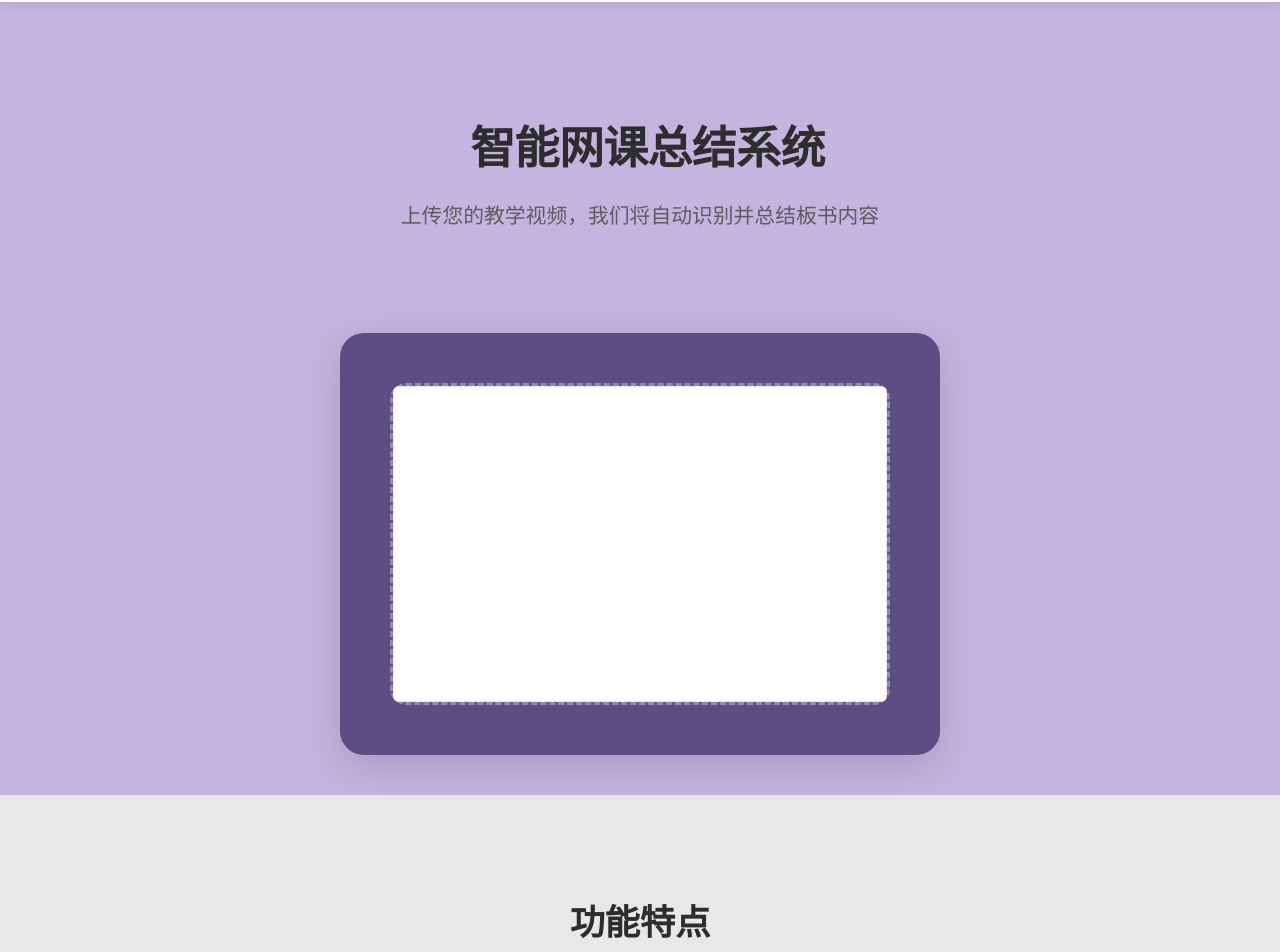
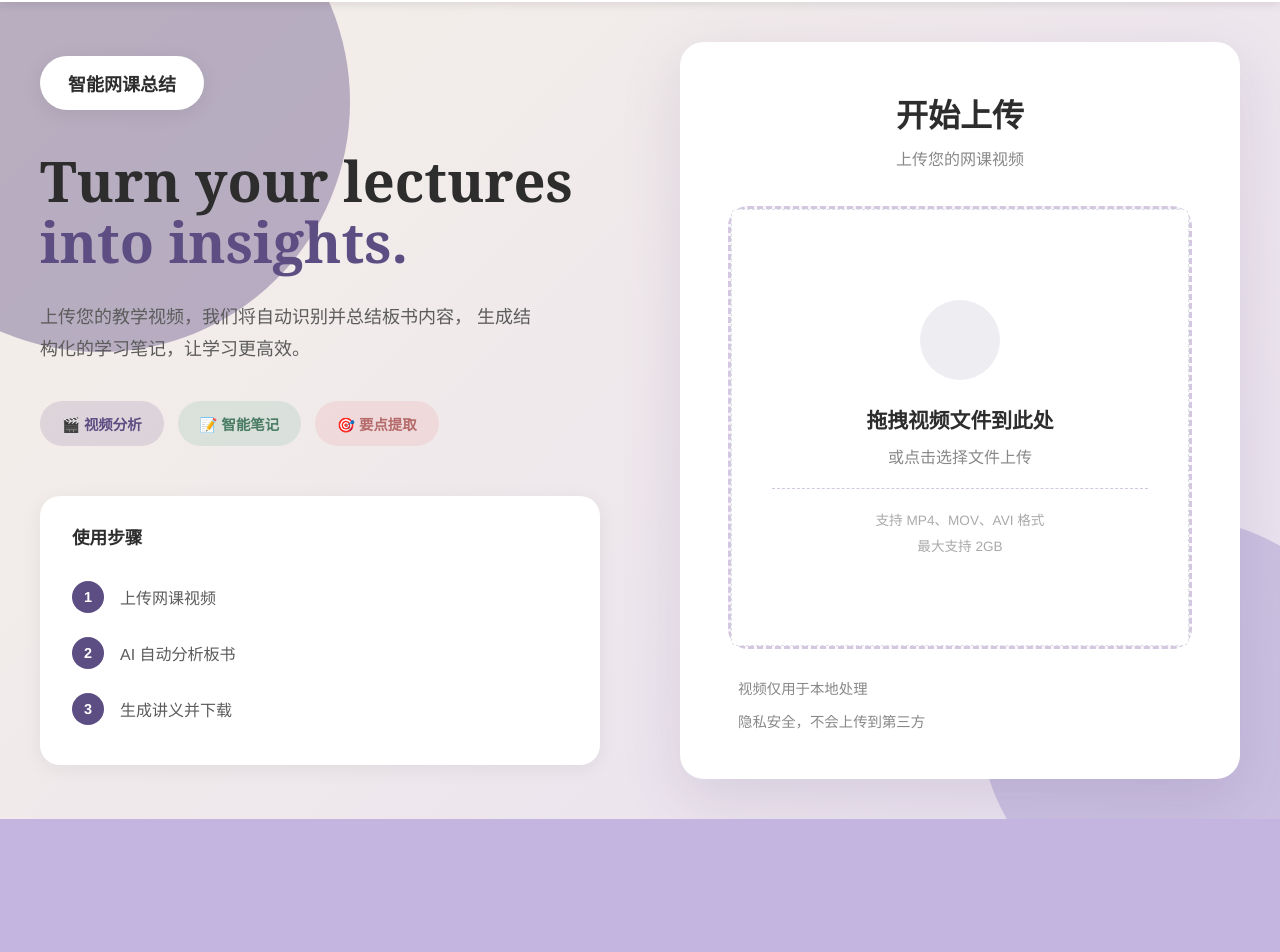
Before and after one commit to yaomiaooo/wang-ke-zong-jie, a Vue app in the folder vue/: page / in a window 1280 px wide. Shown: the part 58-1010 px from the top of the page. After the commit the page ends 877 px from the top, so only its background shows below. Built offline with nearby package versions, Linux system fonts and the light colour scheme; no server answers.

Commit message:
修改首页ui

```diff
--- a/vue/src/views/Home.vue
+++ b/vue/src/views/Home.vue
@@ -1,19 +1,59 @@
 <template>
   <div class="home-container">
-    <div class="hero-section">
-      <div class="hero-content">
-        <h1 class="hero-title">
-          <i class="el-icon-video-camera"></i>
-          智能网课总结系统
+    <!-- 装饰元素 -->
+    <div class="decoration decoration-1"></div>
+    <div class="decoration decoration-2"></div>
+    <div class="decoration decoration-3"></div>
+
+    <div class="home-content">
+      <!-- 左侧功能介绍区域 -->
+      <div class="intro-section">
+        <div class="brand-badge">
+          <span class="brand-text">智能网课总结</span>
+        </div>
+
+        <h1 class="intro-title">
+          Turn your lectures
+          <br>
+          <span class="highlight">into insights.</span>
         </h1>
-        <p class="hero-subtitle">
-          上传您的教学视频，我们将自动识别并总结板书内容
+
+        <p class="intro-subtitle">
+          上传您的教学视频，我们将自动识别并总结板书内容，
+          生成结构化的学习笔记，让学习更高效。
         </p>
+
+        <div class="feature-tags">
+          <span class="tag tag-purple">🎬 视频分析</span>
+          <span class="tag tag-green">📝 智能笔记</span>
+          <span class="tag tag-salmon">🎯 要点提取</span>
+        </div>
+
+        <div class="steps-list">
+          <h3>使用步骤</h3>
+          <div class="step-item">
+            <span class="step-num">1</span>
+            <span>上传网课视频</span>
+          </div>
+          <div class="step-item">
+            <span class="step-num">2</span>
+            <span>AI 自动分析板书</span>
+          </div>
+          <div class="step-item">
+            <span class="step-num">3</span>
+            <span>生成讲义并下载</span>
+          </div>
         </div>
       </div>
 
+      <!-- 右侧上传区域 -->
       <div class="upload-section">
         <div class="upload-card">
+          <div class="card-header">
+            <h2>开始上传</h2>
+            <p>上传您的网课视频</p>
+          </div>
+
           <el-upload
             ref="uploadRef"
             class="upload-area"
@@ -27,48 +67,43 @@
             :key="uploadKey"
           >
             <div class="upload-content">
+              <div class="upload-icon-wrapper">
                 <i class="el-icon-upload upload-icon"></i>
+              </div>
               <div class="upload-text">
-              <h3>上传视频文件</h3>
-              <p>将视频文件拖到此处，或点击选择文件</p>
-              <p class="upload-hint"></p>
+                <h3>拖拽视频文件到此处</h3>
+                <p>或点击选择文件上传</p>
+              </div>
+              <div class="upload-hint">
+                <span>支持 MP4、MOV、AVI 格式</span>
+                <span>最大支持 2GB</span>
               </div>
             </div>
           </el-upload>
 
           <div v-if="uploading" class="progress-section">
-          <p class="progress-text">正在上传文件...</p>
+            <div class="progress-info">
+              <span class="progress-label">正在上传...</span>
+              <span class="progress-percent">{{ uploadProgress }}%</span>
+            </div>
             <el-progress
               :percentage="uploadProgress"
-            :stroke-width="8"
+              :stroke-width="10"
               :text-inside="true"
+              status="exception"
             />
           </div>
+
+          <div class="upload-tips">
+            <div class="tip-item">
+              <i class="el-icon-circle-check"></i>
+              <span>视频仅用于本地处理</span>
+            </div>
+            <div class="tip-item">
+              <i class="el-icon-circle-check"></i>
+              <span>隐私安全，不会上传到第三方</span>
             </div>
           </div>
-
-    <div class="features-section">
-      <h2>功能特点</h2>
-      <div class="features-grid">
-        <div class="feature-card">
-          <i class="el-icon-view"></i>
-          <h3>智能识别</h3>
-          <p>自动识别板书区域和内容</p>
-        </div>
-        <div class="feature-card">
-          <i class="el-icon-edit"></i>
-          <h3>手动调整</h3>
-          <p>支持手动调整识别区域</p>
-        </div>
-        <div class="feature-card">
-          <i class="el-icon-document"></i>
-          <h3>智能总结</h3>
-          <p>生成结构化的内容总结</p>
-        </div>
-        <div class="feature-card">
-          <i class="el-icon-download"></i>
-          <h3>导出PDF</h3>
-          <p>一键导出为PDF文档</p>
         </div>
       </div>
     </div>
@@ -162,186 +197,366 @@ export default {
 <style scoped>
 .home-container {
   min-height: 100vh;
-  background-color: #c4b5e0;
-  padding: 0;
+  display: flex;
+  align-items: center;
+  justify-content: center;
+  padding: 40px 20px;
+  position: relative;
+  overflow: hidden;
+  background: linear-gradient(135deg, #f5f0e8 0%, #e8e0f0 100%);
 }
 
-.hero-section {
-  padding: 80px 20px 60px;
-  text-align: center;
+/* 装饰元素 */
+.decoration {
+  position: absolute;
+  border-radius: 100%;
+  opacity: 0.4;
+}
+
+.decoration-1 {
+  width: 500px;
+  height: 500px;
+  background: #5c4d82;
+  top: -150px;
+  left: -150px;
+}
+
+.decoration-2 {
+  width: 400px;
+  height: 400px;
+  background: #9b8dc7;
+  bottom: -100px;
+  right: -100px;
+}
+
+.decoration-3 {
+  width: 250px;
+  height: 250px;
+  background: #7eb89e;
+  top: 40%;
+  right: 5%;
+}
+
+.home-content {
+  display: grid;
+  grid-template-columns: 1fr 1fr;
+  gap: 80px;
+  max-width: 1200px;
+  width: 100%;
+  position: relative;
+  z-index: 1;
+}
+
+/* 左侧功能介绍区 */
+.intro-section {
+  display: flex;
+  flex-direction: column;
+  justify-content: center;
+}
+
+.brand-badge {
+  display: inline-flex;
+  align-items: center;
+  gap: 10px;
+  background: #ffffff;
+  padding: 14px 28px;
+  border-radius: 50px;
+  box-shadow: 0 4px 20px rgba(0, 0, 0, 0.08);
+  margin-bottom: 40px;
+  width: fit-content;
+}
+
+.brand-icon {
+  font-size: 1.5rem;
+}
+
+.brand-text {
+  font-weight: 700;
+  font-size: 1.125rem;
   color: #2d2d2d;
 }
 
-.hero-content {
-  max-width: 800px;
-  margin: 0 auto;
+.intro-title {
+  font-family: 'Georgia', serif;
+  font-size: 3.5rem;
+  font-weight: 700;
+  line-height: 1.1;
+  margin: 0 0 28px 0;
+  color: #2d2d2d;
 }
 
-.hero-title {
-  font-size: 2.8rem;
-  font-weight: 600;
-  margin-bottom: 20px;
-  letter-spacing: -0.5px;
-}
-
-.hero-title i {
-  margin-right: 15px;
+.highlight {
   color: #5c4d82;
 }
 
-.hero-subtitle {
-  font-size: 1.3rem;
+.intro-subtitle {
+  font-size: 1.125rem;
   color: #5c5c5c;
-  margin-bottom: 0;
-  line-height: 1.7;
-  font-weight: 400;
+  line-height: 1.8;
+  margin: 0 0 36px 0;
+  max-width: 500px;
 }
 
+.feature-tags {
+  display: flex;
+  gap: 14px;
+  flex-wrap: wrap;
+  margin-bottom: 50px;
+}
+
+.tag {
+  padding: 12px 22px;
+  border-radius: 50px;
+  font-size: 0.9rem;
+  font-weight: 600;
+}
+
+.tag-purple {
+  background: rgba(92, 77, 130, 0.15);
+  color: #5c4d82;
+}
+
+.tag-green {
+  background: rgba(126, 184, 158, 0.2);
+  color: #4a7c63;
+}
+
+.tag-salmon {
+  background: rgba(235, 150, 150, 0.2);
+  color: #b56b6b;
+}
+
+/* 使用步骤 */
+.steps-list {
+  background: #ffffff;
+  padding: 28px 32px;
+  border-radius: 20px;
+  box-shadow: 0 4px 20px rgba(0, 0, 0, 0.06);
+}
+
+.steps-list h3 {
+  font-size: 1.1rem;
+  font-weight: 700;
+  color: #2d2d2d;
+  margin: 0 0 20px 0;
+}
+
+.step-item {
+  display: flex;
+  align-items: center;
+  gap: 16px;
+  padding: 12px 0;
+  color: #5c5c5c;
+  font-size: 1rem;
+}
+
+.step-num {
+  width: 32px;
+  height: 32px;
+  background: #5c4d82;
+  color: #ffffff;
+  border-radius: 50%;
+  display: flex;
+  align-items: center;
+  justify-content: center;
+  font-weight: 700;
+  font-size: 0.9rem;
+  flex-shrink: 0;
+}
+
+/* 右侧上传区域 */
 .upload-section {
-  padding: 40px 20px;
   display: flex;
-  justify-content: center;
+  align-items: center;
 }
 
 .upload-card {
-  background: #5c4d82;
+  background: #ffffff;
   border-radius: 24px;
-  padding: 50px;
-  box-shadow: 0 12px 40px rgba(0, 0, 0, 0.15);
-  max-width: 600px;
+  padding: 48px;
+  box-shadow: 0 20px 60px rgba(92, 77, 130, 0.15);
   width: 100%;
 }
 
+.card-header {
+  text-align: center;
+  margin-bottom: 36px;
+}
+
+.card-header h2 {
+  font-family: 'Georgia', serif;
+  font-size: 2rem;
+  margin: 0 0 10px 0;
+  color: #2d2d2d;
+}
+
+.card-header p {
+  color: #888;
+  margin: 0;
+  font-size: 1rem;
+}
+
+/* 上传区域 */
 .upload-area {
-  border: 3px dashed rgba(255, 255, 255, 0.3);
-  border-radius: 16px;
-  transition: all 0.3s ease;
-  background: rgba(255, 255, 255, 0.05);
+  border: 3px dashed #d4c8e0;
+  border-radius: 20px;
+  transition: all 0.4s cubic-bezier(0.4, 0, 0.2, 1);
+  background: linear-gradient(135deg, #faf9fc 0%, #f5f0fa 100%);
+  cursor: pointer;
 }
 
 .upload-area:hover {
-  border-color: rgba(255, 255, 255, 0.6);
-  background-color: rgba(255, 255, 255, 0.1);
+  border-color: #5c4d82;
+  background: linear-gradient(135deg, #f0ecf7 0%, #e8e0f5 100%);
+  transform: translateY(-4px);
+  box-shadow: 0 12px 40px rgba(92, 77, 130, 0.2);
+}
+
+.upload-area:hover .upload-icon-wrapper {
+  background: #5c4d82;
+  transform: scale(1.1);
+}
+
+.upload-area:hover .upload-icon {
+  color: #ffffff;
 }
 
 .upload-content {
-  padding: 60px 40px;
+  padding: 50px 30px;
   text-align: center;
 }
 
+.upload-icon-wrapper {
+  width: 80px;
+  height: 80px;
+  background: rgba(92, 77, 130, 0.1);
+  border-radius: 50%;
+  display: flex;
+  align-items: center;
+  justify-content: center;
+  margin: 0 auto 24px;
+  transition: all 0.4s ease;
+}
+
 .upload-icon {
-  font-size: 4rem;
-  color: #ffffff;
-  margin-bottom: 20px;
+  font-size: 2.5rem;
+  color: #5c4d82;
+  transition: all 0.4s ease;
 }
 
 .upload-text h3 {
-  font-size: 1.5rem;
-  color: #ffffff;
-  margin-bottom: 12px;
+  font-size: 1.3rem;
+  color: #2d2d2d;
+  margin-bottom: 10px;
   font-weight: 600;
 }
 
 .upload-text p {
-  color: rgba(255, 255, 255, 0.8);
-  margin-bottom: 8px;
-  font-weight: 400;
+  color: #888;
+  margin: 0;
+  font-size: 1rem;
 }
 
 .upload-hint {
-  font-size: 0.9rem;
-  color: rgba(255, 255, 255, 0.6);
+  display: flex;
+  flex-direction: column;
+  gap: 6px;
+  margin-top: 20px;
+  padding-top: 20px;
+  border-top: 1px dashed #d4c8e0;
 }
 
-.progress-section {
-  margin-top: 30px;
-  padding: 25px;
-  background-color: rgba(255, 255, 255, 0.1);
-  border-radius: 12px;
+.upload-hint span {
+  font-size: 0.85rem;
+  color: #aaa;
 }
 
-.progress-text {
-  text-align: center;
-  margin-bottom: 15px;
-  color: rgba(255, 255, 255, 0.9);
-  font-weight: 500;
+/* 进度条 */
+.progress-section {
+  margin-top: 28px;
+  padding: 24px;
+  background: #faf9fc;
+  border-radius: 16px;
 }
 
-.features-section {
-  padding: 70px 20px;
-  background: #e8e8e8;
-  text-align: center;
+.progress-info {
+  display: flex;
+  justify-content: space-between;
+  margin-bottom: 14px;
 }
 
-.features-section h2 {
-  font-size: 2.2rem;
-  color: #2d2d2d;
-  margin-bottom: 50px;
+.progress-label {
+  color: #5c4d82;
   font-weight: 600;
 }
 
-.features-grid {
-  display: grid;
-  grid-template-columns: repeat(auto-fit, minmax(260px, 1fr));
-  gap: 24px;
-  max-width: 1200px;
-  margin: 0 auto;
+.progress-percent {
+  color: #5c4d82;
+  font-weight: 700;
 }
 
-.feature-card {
-  padding: 45px 25px;
-  border-radius: 20px;
-  background: #ffffff;
-  box-shadow: 0 8px 24px rgba(0, 0, 0, 0.08);
-  transition: transform 0.3s ease, box-shadow 0.3s ease;
+/* 上传提示 */
+.upload-tips {
+  margin-top: 28px;
+  display: flex;
+  flex-direction: column;
+  gap: 12px;
 }
 
-.feature-card:hover {
-  transform: translateY(-6px);
-  box-shadow: 0 12px 32px rgba(0, 0, 0, 0.12);
+.tip-item {
+  display: flex;
+  align-items: center;
+  gap: 10px;
+  color: #888;
+  font-size: 0.9rem;
 }
 
-.feature-card i {
-  font-size: 2.8rem;
-  color: #5c4d82;
-  margin-bottom: 20px;
-}
-
-.feature-card h3 {
-  font-size: 1.3rem;
-  color: #2d2d2d;
-  margin-bottom: 15px;
-  font-weight: 600;
-}
-
-.feature-card p {
-  color: #5c5c5c;
-  line-height: 1.6;
-}
-
-@media (max-width: 768px) {
-  .hero-title {
-    font-size: 2rem;
-  }
-
-  .hero-subtitle {
+.tip-item i {
+  color: #7eb89e;
   font-size: 1.1rem;
 }
 
+/* 响应式 */
+@media (max-width: 1000px) {
+  .home-content {
+    grid-template-columns: 1fr;
+    gap: 50px;
+  }
+
+  .intro-section {
+    text-align: center;
+    align-items: center;
+  }
+
+  .intro-subtitle {
+    max-width: none;
+  }
+
+  .steps-list {
+    width: 100%;
+    max-width: 450px;
+  }
+
+  .decoration {
+    display: none;
+  }
+}
+
+@media (max-width: 600px) {
+  .home-container {
+    padding: 30px 15px;
+  }
+
+  .intro-title {
+    font-size: 2.5rem;
+  }
+
   .upload-card {
-    padding: 30px 20px;
+    padding: 32px 24px;
   }
 
   .upload-content {
-    padding: 40px 20px;
-  }
-
-  .features-grid {
-    gap: 20px;
-  }
-
-  .feature-card {
-    padding: 30px 20px;
+    padding: 36px 20px;
   }
 }
 </style>
```
Lines whose indentation alone changed are shown as unchanged.
